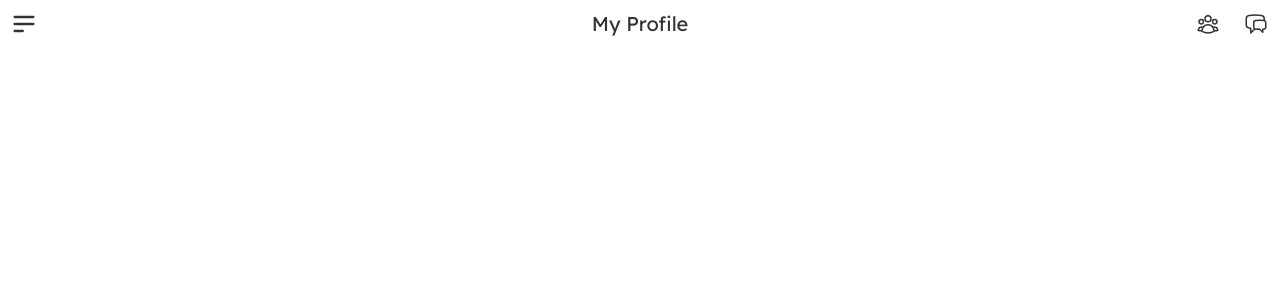
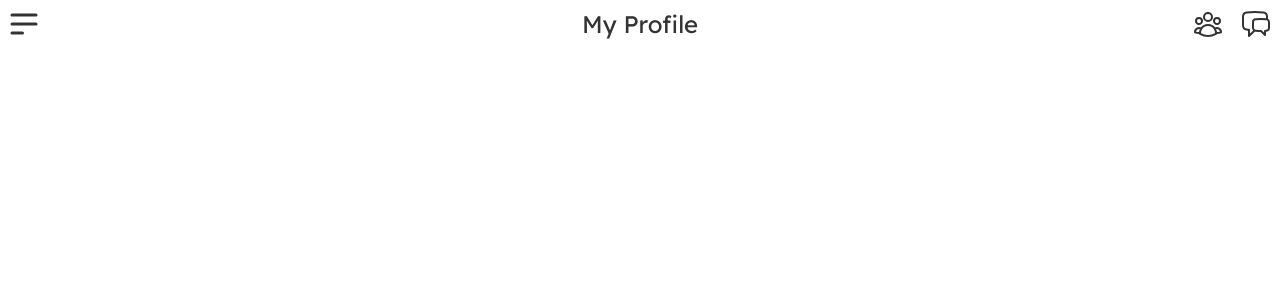
Before and after one commit to SamuelShally/ekko, a React (Create React App) app in the folder frontend/: page /user-nav in a window 1280 px wide. Shown: the top 300 px of the page. Built offline with nearby package versions, Linux system fonts and the light colour scheme.

Commit message:
md breakpoint responsive

```diff
--- a/frontend/src/components/UserNav.jsx
+++ b/frontend/src/components/UserNav.jsx
@@ -6,7 +6,7 @@ const UserNav = () => {
                 <div className="navbar-start">
                     <div className="dropdown">
                     <label tabIndex={0} className="btn btn-ghost btn-circle">
-                        <svg xmlns="http://www.w3.org/2000/svg" className="h-7 w-7" fill="none" viewBox="0 0 24 24" stroke="currentColor"><path strokeLinecap="round" strokeLinejoin="round" strokeWidth="2" d="M4 6h16M4 12h16M4 18h7" /></svg>
+                        <svg xmlns="http://www.w3.org/2000/svg" className="h-7 w-7 md:w-9 md:h-9" fill="none" viewBox="0 0 24 24" stroke="currentColor"><path strokeLinecap="round" strokeLinejoin="round" strokeWidth="2" d="M4 6h16M4 12h16M4 18h7" /></svg>
                     </label>
                     <ul tabIndex={0} className="menu menu-compact dropdown-content mt-3 p-2 shadow bg-base-100 rounded-box w-52">
                         <li><Link to='/'>Home</Link></li>
@@ -27,18 +27,21 @@ const UserNav = () => {
                     </div>
                 </div>
                 <div className="navbar-center">
-                    <a className="btn btn-ghost normal-case text-xl">My Profile</a>
+                <a className="btn btn-ghost normal-case text-xl
+                              md:text-2xl">My Profile</a>
                 </div>
                 <div className="navbar-end">
-                    <button className="btn btn-ghost btn-circle ">
-                        <svg xmlns="http://www.w3.org/2000/svg" fill="none" viewBox="0 0 24 24" strokeWidth={1.5} stroke="currentColor" className="w-6 h-6">
+                    <button className="btn btn-ghost btn-circle">
+                    <svg xmlns="http://www.w3.org/2000/svg" fill="none" viewBox="0 0 24 24" strokeWidth={1.5} stroke="currentColor"
+                         className="w-6 h-6 md:w-8 md:h-8">
                             <path strokeLinecap="round" strokeLinejoin="round" d="M18 18.72a9.094 9.094 0 003.741-.479 3 3 0 00-4.682-2.72m.94 3.198l.001.031c0 .225-.012.447-.037.666A11.944 11.944 0 0112 21c-2.17 0-4.207-.576-5.963-1.584A6.062 6.062 0 016 18.719m12 0a5.971 5.971 0 00-.941-3.197m0 0A5.995 5.995 0 0012 12.75a5.995 5.995 0 00-5.058 2.772m0 0a3 3 0 00-4.681 2.72 8.986 8.986 0 003.74.477m.94-3.197a5.971 5.971 0 00-.94 3.197M15 6.75a3 3 0 11-6 0 3 3 0 016 0zm6 3a2.25 2.25 0 11-4.5 0 2.25 2.25 0 014.5 0zm-13.5 0a2.25 2.25 0 11-4.5 0 2.25 2.25 0 014.5 0z" />
                         </svg>
                 </button>
                 <Link to='/chat'>
                     <button className="btn btn-ghost btn-circle">
                         <div className="indicator">
-                            <svg xmlns="http://www.w3.org/2000/svg" className="h-6 w-6" fill="none" viewBox="0 0 24 24" strokeWidth={1.5} stroke="currentColor">
+                            <svg xmlns="http://www.w3.org/2000/svg" fill="none" viewBox="0 0 24 24" strokeWidth={1.5} stroke="currentColor"
+                                 className="h-6 w-6 md:w-8 md:h-8">
                                 <path strokeLinecap="round" strokeLinejoin="round" d="M20.25 8.511c.884.284 1.5 1.128 1.5 2.097v4.286c0 1.136-.847 2.1-1.98 2.193-.34.027-.68.052-1.02.072v3.091l-3-3c-1.354 0-2.694-.055-4.02-.163a2.115 2.115 0 01-.825-.242m9.345-8.334a2.126 2.126 0 00-.476-.095 48.64 48.64 0 00-8.048 0c-1.131.094-1.976 1.057-1.976 2.192v4.286c0 .837.46 1.58 1.155 1.951m9.345-8.334V6.637c0-1.621-1.152-3.026-2.76-3.235A48.455 48.455 0 0011.25 3c-2.115 0-4.198.137-6.24.402-1.608.209-2.76 1.614-2.76 3.235v6.226c0 1.621 1.152 3.026 2.76 3.235.577.075 1.157.14 1.74.194V21l4.155-4.155" />
                             </svg>
                             {/* <svg xmlns="http://www.w3.org/2000/svg" className="h-5 w-5" fill="none" viewBox="0 0 24 24" stroke="currentColor"><path strokeLinecap="round" strokeLinejoin="round" strokeWidth="2" d="M15 17h5l-1.405-1.405A2.032 2.032 0 0118 14.158V11a6.002 6.002 0 00-4-5.659V5a2 2 0 10-4 0v.341C7.67 6.165 6 8.388 6 11v3.159c0 .538-.214 1.055-.595 1.436L4 17h5m6 0v1a3 3 0 11-6 0v-1m6 0H9" /></svg> */}
```
